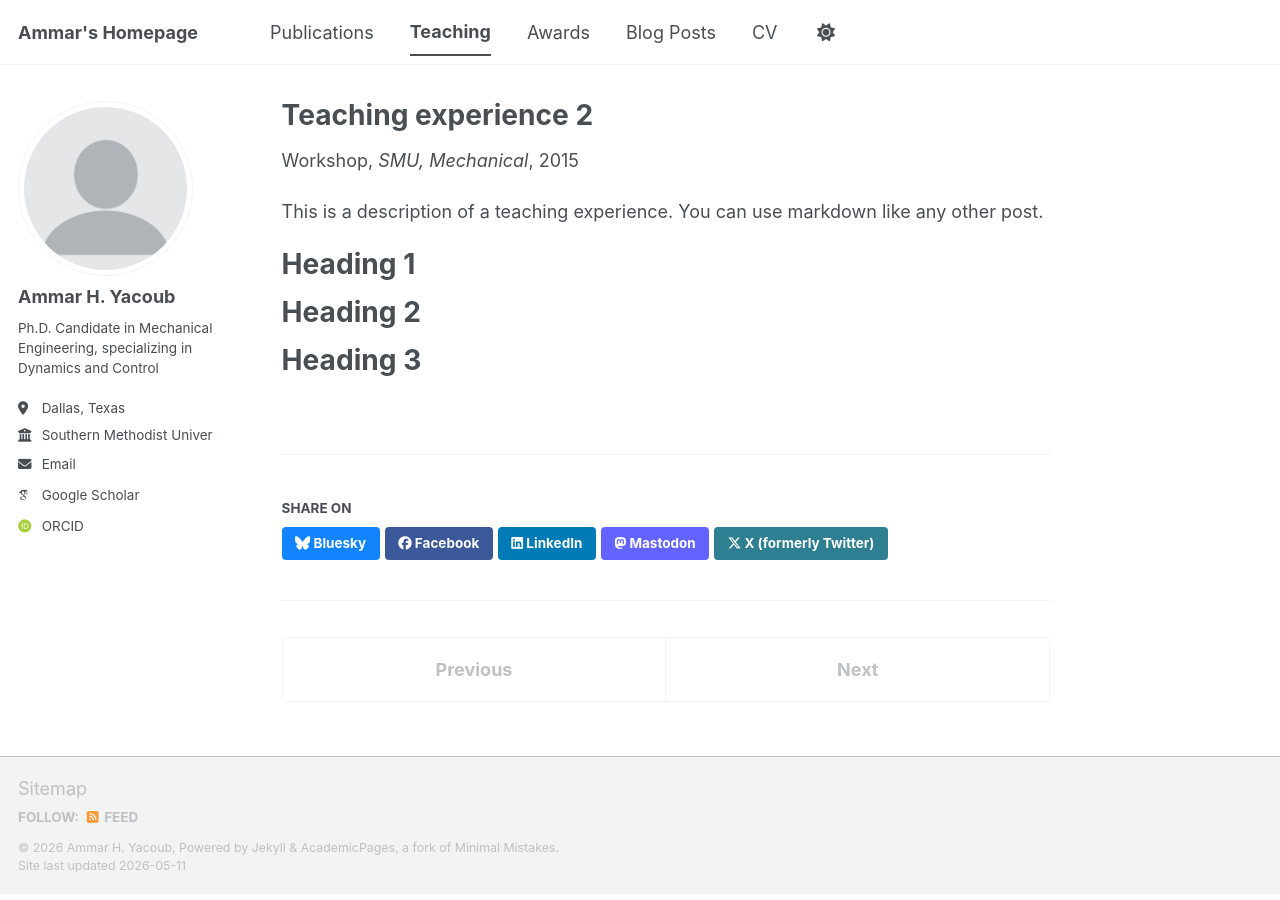
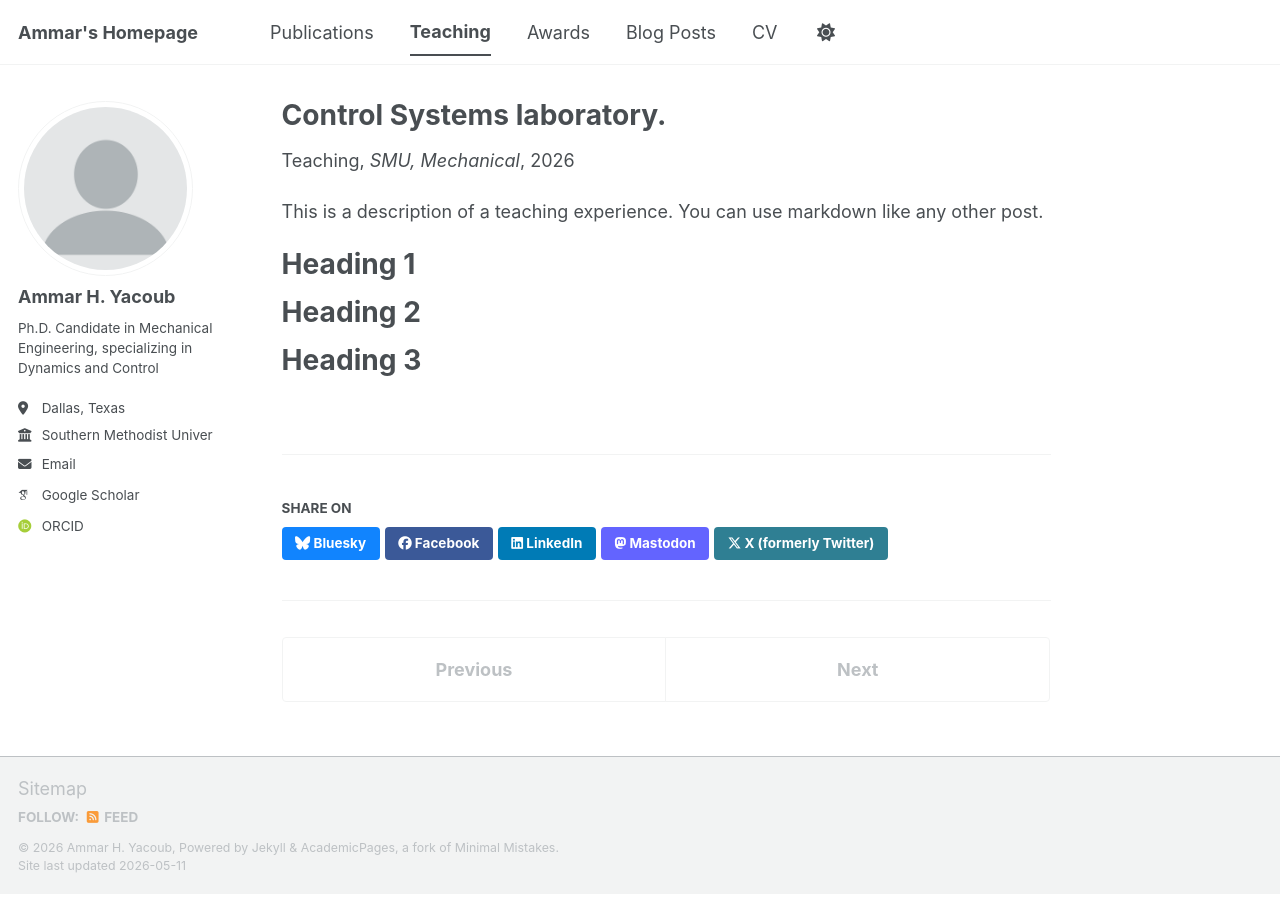
Before and after one commit to AmmarYacoub/AmmarYacoub.github.io, a Jekyll site: the page built from _teaching/2026-spring-teaching-1.md, in a window 1280 px wide. Built offline with Jekyll 4.4.1, drawn with Linux system fonts in a browser that asks for light colours; some web fonts are replaced; a script bundle is joined from its source files by our own code; library files that are not in the unit come from our copies.

Commit message:
Update and rename 2015-spring-teaching-2.md to 2026-spring-teaching-1.md

```diff
--- a/_teaching/2015-spring-teaching-2.md
+++ b/_teaching/2026-spring-teaching-1.md
@@ -1,11 +1,11 @@
 ---
-title: "Teaching experience 2"
+title: "Control Systems laboratory."
 collection: teaching
-type: "Workshop"
-permalink: /teaching/2015-spring-teaching-1
+type: "Teaching"
+permalink: /teaching/2026-spring-teaching-1
 venue: "SMU, Mechanical"
-date: 2015-01-01
-location: "City, Country"
+date: 2026-01-01
+location: "Dallas, USA"
 ---
 
 This is a description of a teaching experience. You can use markdown like any other post.
```
